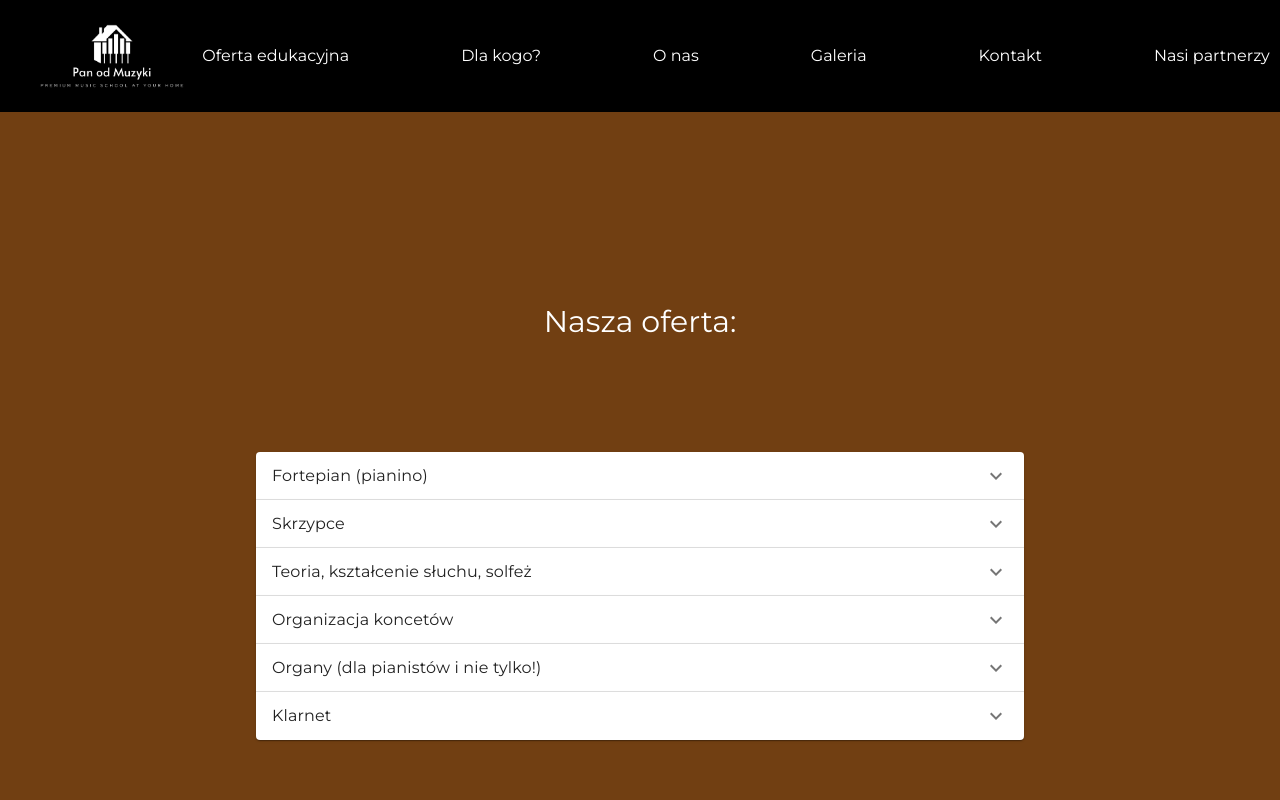
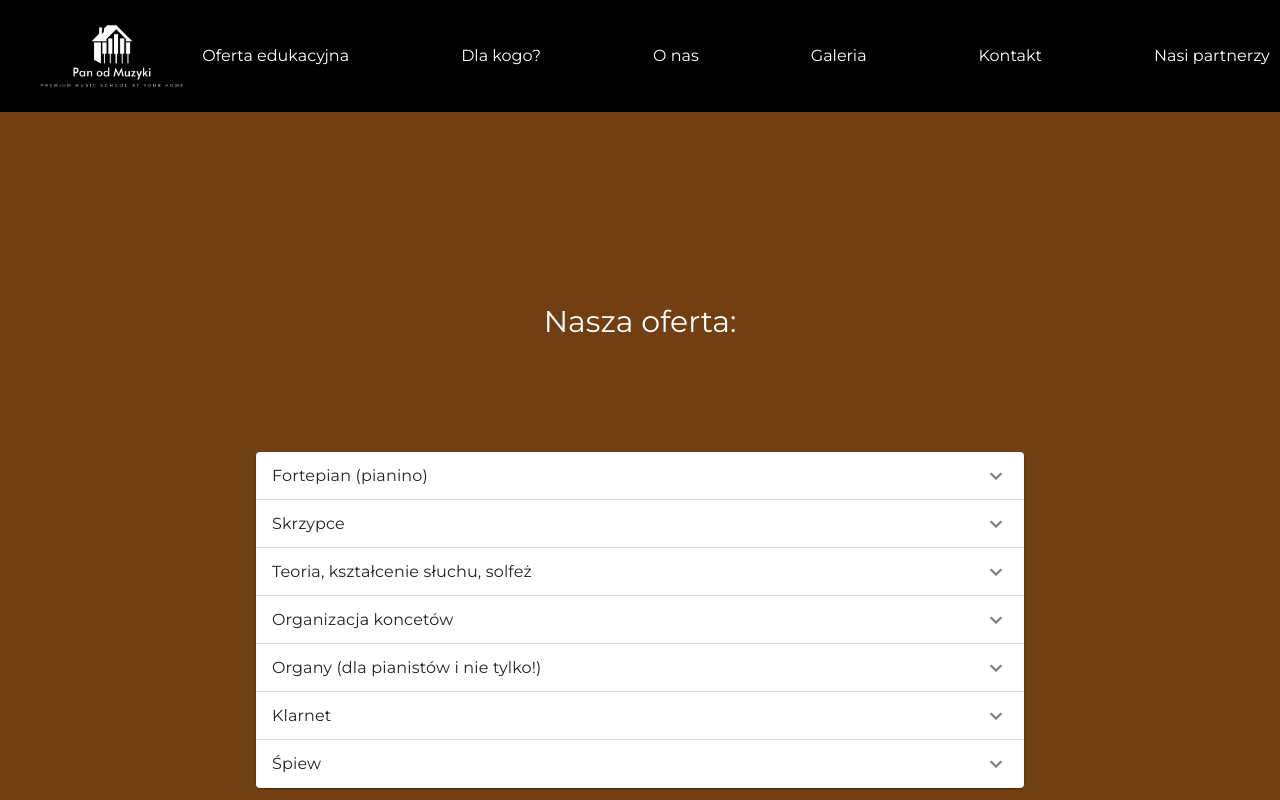
Before and after one commit to snix422/MusicSchoolWebsite, a React (Create React App) app in the folder my-app/: page /oferta in a window 1280 px wide. Shown: the top 800 px of the page. Built offline with nearby package versions, Linux system fonts and the light colour scheme; a web font is replaced by a local one.

Commit message:
vocal class added

```diff
--- a/my-app/src/components/Offers/Offers.tsx
+++ b/my-app/src/components/Offers/Offers.tsx
@@ -173,6 +173,29 @@ const Offers = () => {
               </Typography>
             </AccordionDetails>
           </Accordion>
+          <Accordion className="w-3/5  max-md:w-4/5">
+            <AccordionSummary
+              expandIcon={<ExpandMoreIcon />}
+              aria-controls="panel1a-content"
+              id="panel1a-header"
+            >
+              <Typography style={{ fontFamily: "Montserrat" }}>
+                Śpiew
+              </Typography>
+            </AccordionSummary>
+            <AccordionDetails>
+              <Typography style={{ fontFamily: "Montserrat" }}>
+                Oferujemy indywidualne lekcje śpiewu w różnej stylistyce oraz
+                emisji głosu: od klasycznej po muzykę pop. Pracując pod okiem
+                wykwalifikowanego wokalisty-pedagoga, uczeń nauczy się
+                kontrolować emisję głosu, uniknie typowych błędów, zdobędzie
+                niezbędną wiedzę do komfortowego i bezpiecznego dla zdrowia
+                śpiewania. Oferujemy także konsultacje przez egzaminami,
+                występami czy koncertami, jak również przygotowanie do egzaminów
+                wstępnych na kierunkach muzycznych i aktorskich.
+              </Typography>
+            </AccordionDetails>
+          </Accordion>
         </motion.div>
       </div>
       <Footer />
```
